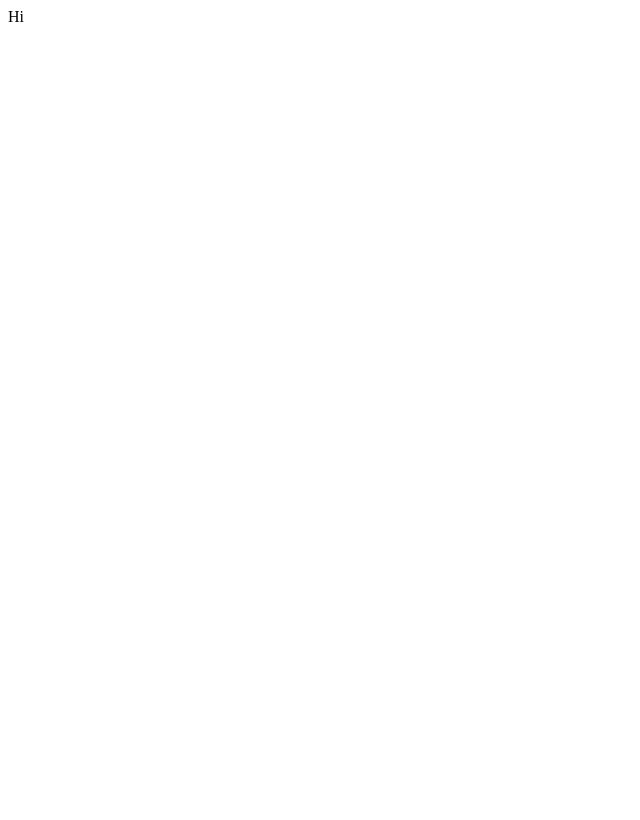
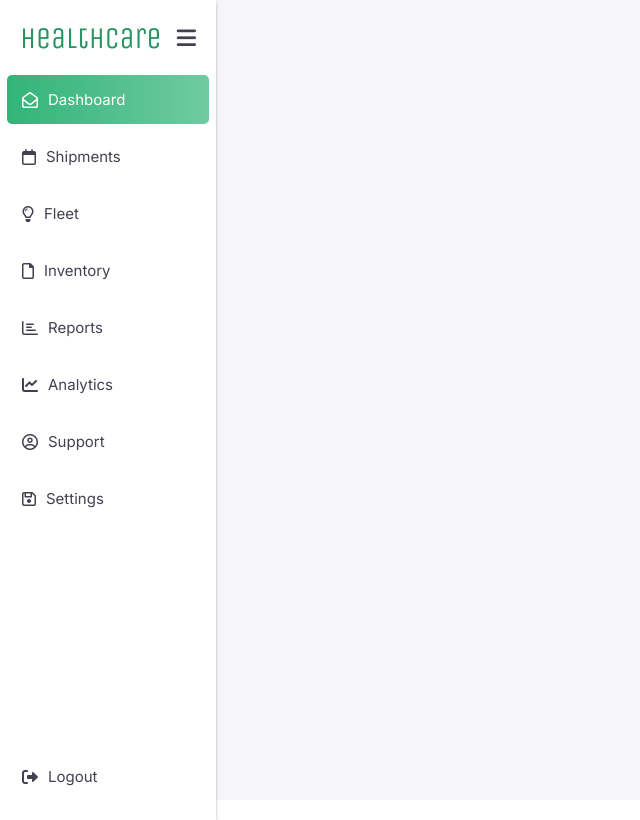
Before and after one commit to joseph-johnson27001/healthcare-dashboard, a Vue app: page / in a window 1280 px wide. Shown: the whole page, without its empty margins (0-640 px from the left). Built offline with nearby package versions, Linux system fonts and the light colour scheme.

Commit message:
Icon and sidebar

```diff
--- a/public/index.html
+++ b/public/index.html
@@ -4,7 +4,20 @@
     <meta charset="utf-8" />
     <meta http-equiv="X-UA-Compatible" content="IE=edge" />
     <meta name="viewport" content="width=device-width,initial-scale=1.0" />
-    <link rel="icon" href="<%= BASE_URL %>favicon.ico" />
+    <link rel="icon" href="health-icon.png" />
+    <!-- GOOGLE FONTS -->
+    <link rel="preconnect" href="https://fonts.googleapis.com" />
+    <link rel="preconnect" href="https://fonts.gstatic.com" crossorigin />
+    <link
+      href="https://fonts.googleapis.com/css2?family=Assistant:wght@200..800&family=Inter:ital,opsz,wght@0,14..32,100..900;1,14..32,100..900&family=Open+Sans:ital,wght@0,300..800;1,300..800&family=Roboto:ital,wght@0,100..900;1,100..900&family=Unica+One&display=swap"
+      rel="stylesheet"
+    />
+
+    <!-- FONT AWESOME -->
+    <link
+      href="https://cdnjs.cloudflare.com/ajax/libs/font-awesome/6.0.0-beta3/css/all.min.css"
+      rel="stylesheet"
+    />
     <title>Healthcare Dashboard</title>
   </head>
   <body>
--- a/src/App.vue
+++ b/src/App.vue
@@ -1,9 +1,45 @@
 <template>
-  <div>Hi</div>
+  <div id="app">
+    <SideBar />
+    <div class="main-content"></div>
+  </div>
 </template>
 
 <script>
+import SideBar from "./components/Navigation/SideBar.vue";
+
 export default {
   name: "App",
+  components: {
+    SideBar,
+  },
 };
 </script>
+
+<style>
+body {
+  margin: 0px !important;
+  scrollbar-width: none;
+  font-family: "Inter", sans-serif;
+  overflow-y: hidden;
+}
+
+::-webkit-scrollbar {
+  display: none;
+}
+
+#app {
+  display: flex;
+  min-height: 100vh;
+  min-width: 100dvw;
+}
+
+.main-content {
+  flex-grow: 1;
+  background-color: #f6f5f8;
+  width: 100%;
+  height: 100%;
+  overflow-y: scroll;
+  box-sizing: border-box;
+}
+</style>
--- /dev/null
+++ b/src/components/Navigation/SideBar.vue
@@ -0,0 +1,168 @@
+<template>
+  <div :class="['sidebar', { collapsed }]">
+    <div class="sidebar-title">
+      <h1 v-if="!collapsed">HealthCare</h1>
+      <i class="fas fa-bars" @click="toggleCollapse"></i>
+    </div>
+    <ul>
+      <li
+        v-for="(item, index) in menuItems"
+        :key="index"
+        :class="{
+          active: activeItem === item.name,
+          'logout-item': item.name === 'logout',
+        }"
+        @click="setActive(item.name)"
+      >
+        <i :class="item.icon"></i>
+        <span v-if="!collapsed">{{ item.label }}</span>
+      </li>
+    </ul>
+  </div>
+</template>
+
+<script>
+export default {
+  name: "SideBar",
+  data() {
+    return {
+      activeItem: "dashboard",
+      collapsed: false,
+      menuItems: [
+        { name: "dashboard", label: "Dashboard", icon: "far fa-envelope-open" },
+        { name: "shipments", label: "Shipments", icon: "far fa-calendar" },
+        { name: "fleet", label: "Fleet", icon: "far fa-lightbulb" },
+        { name: "inventory", label: "Inventory", icon: "far fa-file" },
+        { name: "reports", label: "Reports", icon: "far fa-chart-bar" },
+        { name: "analytics", label: "Analytics", icon: "fas fa-chart-line" },
+        { name: "support", label: "Support", icon: "far fa-user-circle" },
+        { name: "settings", label: "Settings", icon: "far fa-save" },
+        { name: "logout", label: "Logout", icon: "fas fa-sign-out-alt" },
+      ],
+    };
+  },
+  methods: {
+    setActive(item) {
+      this.activeItem = item;
+    },
+    toggleCollapse() {
+      this.collapsed = !this.collapsed;
+    },
+  },
+};
+</script>
+
+<style scoped>
+.sidebar {
+  width: 260px;
+  background-color: rgb(255, 255, 255);
+  color: rgba(47, 43, 61, 0.9);
+  min-height: 100%;
+  max-height: 100vh;
+  padding-top: 20px;
+  position: relative;
+  z-index: 10;
+  font-size: 15px;
+  box-shadow: rgba(50, 50, 93, 0.25) 0px 2px 5px -1px,
+    rgba(0, 0, 0, 0.3) 0px 1px 3px -1px;
+  display: flex;
+  flex-direction: column;
+  justify-content: space-between;
+  transition: width 0.3s ease;
+  overflow-y: scroll;
+}
+
+.sidebar.collapsed {
+  width: 80px;
+  padding-top: 30px;
+}
+
+.sidebar-title {
+  padding: 0 20px;
+  display: flex;
+  justify-content: space-between;
+  align-items: center;
+}
+
+.sidebar-title h1 {
+  font-family: "Unica One", sans-serif;
+  font-weight: 400;
+  margin: 0;
+  color: rgb(39, 148, 97);
+}
+
+.sidebar-title i {
+  cursor: pointer;
+  font-size: 22px;
+}
+
+.sidebar ul {
+  list-style: none;
+  padding: 0;
+  flex-grow: 1;
+  display: flex;
+  flex-direction: column;
+}
+
+.sidebar ul li {
+  padding: 15px 10px;
+  cursor: pointer;
+  border-radius: 5px;
+  margin: 4px 7px;
+  display: flex;
+  align-items: center;
+  transition: background-color 0.3s ease;
+}
+
+.sidebar ul li.logout-item {
+  margin-top: auto;
+
+  transition: color 0.3s ease;
+}
+
+.sidebar ul li:hover {
+  background-color: #f0f0f1;
+}
+
+.sidebar ul li.logout-item:hover i {
+  color: #ff4d4f;
+}
+
+.sidebar ul li.active {
+  background: linear-gradient(
+    270deg,
+    rgba(50, 180, 120, 0.7),
+    rgb(50, 180, 120)
+  );
+  color: white;
+}
+
+.sidebar ul li i {
+  margin-right: 10px;
+  margin-left: 5px;
+  color: rgba(47, 43, 61, 0.9);
+  font-size: 16px;
+}
+
+.sidebar ul li.active i {
+  color: white;
+}
+
+.sidebar.collapsed ul li,
+.sidebar.collapsed .sidebar-title {
+  justify-content: center;
+}
+
+.sidebar.collapsed ul li i {
+  margin: 0;
+  padding: 10px;
+  font-size: 18px;
+}
+
+@media (max-width: 700px) {
+  .sidebar,
+  .sidebar.collapsed {
+    display: none;
+  }
+}
+</style>
```
Also changed, not shown: public/health-icon.png (added).
